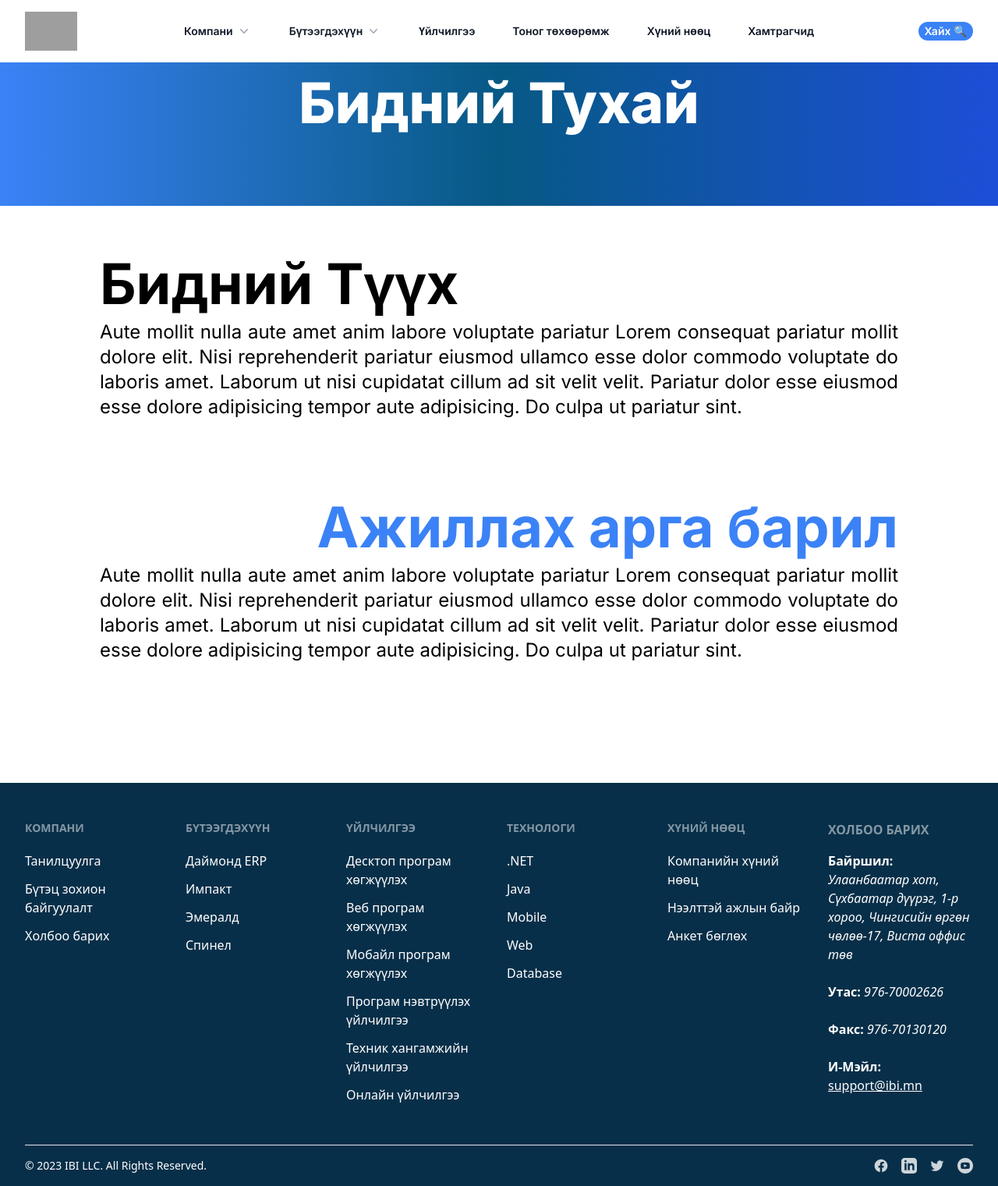
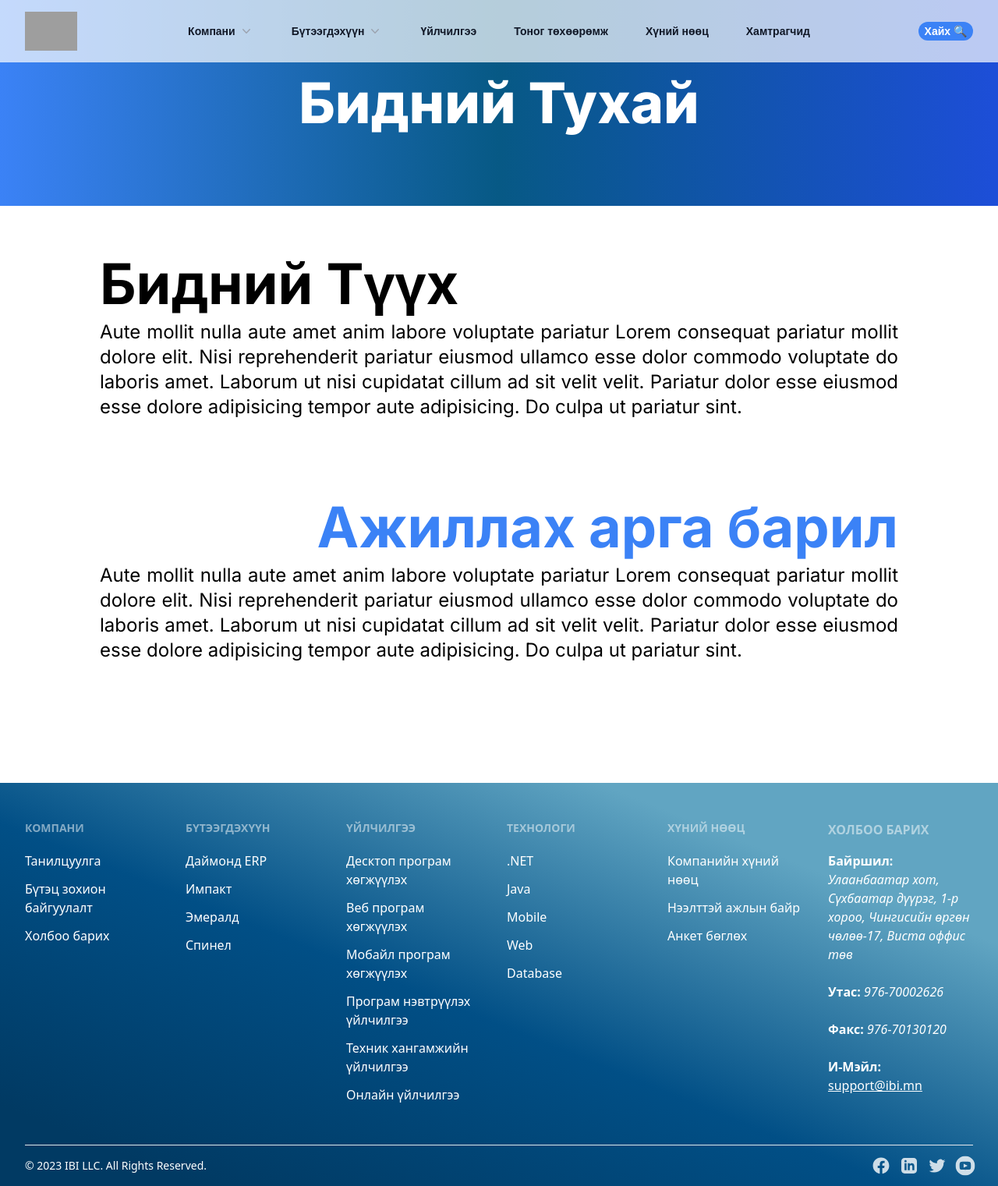
Before and after one commit to Bilgee135/ibi, a Next.js app: page /company in a window 1280 px wide. Shown: the whole page at 78% size. Built offline with nearby package versions, Linux system fonts and the light colour scheme; grey boxes are pictures that could not be loaded.

Commit message:
color changes

```diff
--- a/src/app/Headertwo.js
+++ b/src/app/Headertwo.js
@@ -62,7 +62,7 @@ export default function Headertwo() {
 
   return (
     // <div className='sticky top-0'>
-      <header className="bg-white fixed top-0 w-full z-50">
+      <header className="bg-opacity-70 bg-white fixed top-0 w-full z-50 font-poppins">
         <nav className="mx-auto flex max-w-7xl items-center justify-between p-[15px] px-8" aria-label="Global">
           <div className="flex lg:flex-1">
             <a href="/" className="-m-1.5 p-1.5">
--- a/src/app/footer.js
+++ b/src/app/footer.js
@@ -118,8 +118,8 @@ const currentYear = new Date().getFullYear();
 export default function Footer() {
   return (
     <footer className="w-full">
-    <div className="max-w-screen bg-sky-950">
-    <div className="mx-auto w-full max-w-7xl px-8 bg-sky-950">
+    <div className="max-w-screen bg-gradient-to-tr from-[#013a63] from-[10%] via-[#014f86] to-[#61a5c2] to-[80%]">
+    <div className="mx-auto w-full max-w-7xl px-8 bg-tranparent">
         <div className="mx-auto grid w-full grid-cols-1 gap-5 py-12 md:grid-cols-2 lg:grid-cols-6">
           {SITEMAP.map(({ title, links }, key) => (
             <div key={key} className="w-full">
@@ -189,7 +189,7 @@ export default function Footer() {
             Rights Reserved.
           </Typography>
           <div className="flex gap-4 text-white sm:justify-center">
-            <Typography as="a" href="https://www.facebook.com/InteractiveBI/" className="opacity-80 transition-opacity hover:opacity-100">
+            <Typography as="a" href="https://www.facebook.com/InteractiveBI/" className="opacity-80 scale-125 transition-opacity duration-200 hover:opacity-100 hover:scale-110">
               <svg className="h-5 w-5" fill="currentColor" viewBox="0 0 24 24" aria-hidden="true">
                 <path
                   fillRule="evenodd"
@@ -198,7 +198,7 @@ export default function Footer() {
                 />
               </svg>
             </Typography>
-            <Typography as="a" href="#" className="opacity-80 transition-opacity hover:opacity-100">
+            <Typography as="a" href="#" className="opacity-80 transition-opacity duration-200 hover:opacity-100 hover:scale-95 hover:opacity-95">
               <svg className="h-5 w-5 text-white" fill="currentColor" viewBox="0 0 24 24" aria-hidden="true">
                 <path
                   fillRule="evenodd"
@@ -207,12 +207,12 @@ export default function Footer() {
                 />
               </svg>
             </Typography>
-            <Typography as="a" href="#" className="opacity-80 transition-opacity hover:opacity-100">
+            <Typography as="a" href="#" className="opacity-80 scale-125 transition-opacity duration-200 hover:opacity-100 hover:scale-110">
               <svg className="h-5 w-5 text-white" fill="currentColor" viewBox="0 0 24 24" aria-hidden="true">
                 <path d="M8.29 20.251c7.547 0 11.675-6.253 11.675-11.675 0-.178 0-.355-.012-.53A8.348 8.348 0 0022 5.92a8.19 8.19 0 01-2.357.646 4.118 4.118 0 001.804-2.27 8.224 8.224 0 01-2.605.996 4.107 4.107 0 00-6.993 3.743 11.65 11.65 0 01-8.457-4.287 4.106 4.106 0 001.27 5.477A4.072 4.072 0 012.8 9.713v.052a4.105 4.105 0 003.292 4.022 4.095 4.095 0 01-1.853.07 4.108 4.108 0 003.834 2.85A8.233 8.233 0 012 18.407a11.616 11.616 0 006.29 1.84" />
               </svg>
             </Typography>
-            <Typography as="a" href="#" className="opacity-80 transition-opacity hover:opacity-100">
+            <Typography as="a" href="#" className="opacity-80 scale-125 transition-opacity duration-200 hover:opacity-100 hover:scale-110">
               <svg className="h-5 w-5 text-white" fill="currentColor" viewBox="0 0 24 24" aria-hidden="true">
                 <path
                   fillRule="evenodd"
--- a/src/app/globals.css
+++ b/src/app/globals.css
@@ -1,6 +1,7 @@
 @tailwind base;
 @tailwind components;
 @tailwind utilities;
+@import url("https://fonts.googleapis.com/css2?family=Poppins&display=swap");
 
 :root {
   --foreground-rgb: 0, 0, 0;
@@ -17,6 +18,7 @@
 }
 
 body {
+  font-family: 'Poppins', sans-serif;
   color: rgb(var(--foreground-rgb));
   background: linear-gradient(
       to bottom,
--- a/src/app/page.js
+++ b/src/app/page.js
@@ -12,7 +12,7 @@ export default function Home() {
         <Headertwo />
       </section>
       <section id='heroSection'>
-        <div className="w-screen h-[90%] bg-[url('https://images.pexels.com/photos/2697050/pexels-photo-2697050.jpeg')] bg-cover bg-center">
+        <div className="w-screen h-full bg-[url('https://images.pexels.com/photos/2697050/pexels-photo-2697050.jpeg')] bg-cover bg-center">
           <div className="container mx-auto flex px-5 py-24 items-center justify-center flex-col">
           <div className="text-center text-white lg:w-5/12 w-full">
               <h1 className="my-4 text-4xl md:text-5xl font-extrabold leading-tight">
@@ -26,13 +26,13 @@ export default function Home() {
                 </p>
                 <div className="flex justify-center mx-auto">
                   <button
-                    className="bg-blue-500 text-white ring-2 ring-blue-500 transition durantion-200 hover:bg-white hover:text-blue-500 font-bold rounded-full py-4 px-8 drop-shadow-md">
+                    className="bg-blue-500 text-white ring-2 ring-blue-500 transition durantion-200 hover:bg-blue-700 hover:ring-blue-700  hover:text-white font-bold rounded-2xl py-4 px-8 drop-shadow-md">
                       <a href='./company'>
                       Бидний тухай
                       </a>
                   </button>
                   <button
-                    className="ml-4 bg-blue-500 text-white ring-2 ring-blue-500 transition durantion-200 hover:bg-white hover:text-blue-500 font-bold rounded-full py-4 px-8 drop-shadow-md">
+                    className="ml-4 bg-blue-500 text-white ring-2 ring-blue-500 transition durantion-200 hover:bg-blue-700 hover:ring-blue-700 hover:text-white font-bold rounded-2xl py-4 px-8 drop-shadow-md">
                       <a href='./products'>
                         Бүтээгдэхүүн
                       </a>
@@ -43,10 +43,10 @@ export default function Home() {
         </div >
       </section>
       <div className='ml-[10%] mr-[10%] mt-[5%]'>
-          <h1 className='text-3xl md:text-4xl lr:text-5xl text-blue-500 font-opensans font-bold text-center'>
+          <h1 className='text-3xl md:text-4xl lr:text-5xl text-blue-500 font-opensans font-bold text-start'>
              Мэдээ, мэдээлэл
           </h1>
-          <p className='mt-[10px] text-lr md:text-xl lr:text-2xl text-justify font-normal text-black'>
+          <p className='mt-[10px] text-lr md:text-xl lr:text-2xl text-left font-normal text-black'>
             Aute mollit nulla aute amet anim labore voluptate pariatur Lorem
             consequat pariatur mollit dolore elit. Nisi reprehenderit pariatur
             eiusmod ullamco esse dolor commodo voluptate do laboris amet. Laborum
--- a/src/app/products/page.js
+++ b/src/app/products/page.js
@@ -24,7 +24,7 @@ export default function Home() {
       <sectiod id='productCards'>
         <ProductCards />
       </sectiod>
-      <section id='footerSection' className='mt-[12%]'>
+      <section id='footerSection' className='mt-[5%]'>
         <Footer />
       </section>
     </main>
--- a/tailwind.config.js
+++ b/tailwind.config.js
@@ -1,5 +1,14 @@
 /** @type {import('tailwindcss').Config} */
 module.exports = {
+  theme: {
+    extend: {
+      colors: {
+        'celestial-blue': '#33a1fd',
+        'federal-blue': '03045e'
+      },
+    }
+  },
+
   content: [
     './src/pages/**/*.{js,ts,jsx,tsx,mdx}',
     './src/components/**/*.{js,ts,jsx,tsx,mdx}',
@@ -7,6 +16,9 @@ module.exports = {
   ],
   theme: {
     extend: {
+      fontFamily: {
+        'poppins': ['Poppins', 'sans-serif']
+      },
       backgroundImage: {
         'gradient-radial': 'radial-gradient(var(--tw-gradient-stops))',
         'gradient-conic':
```
